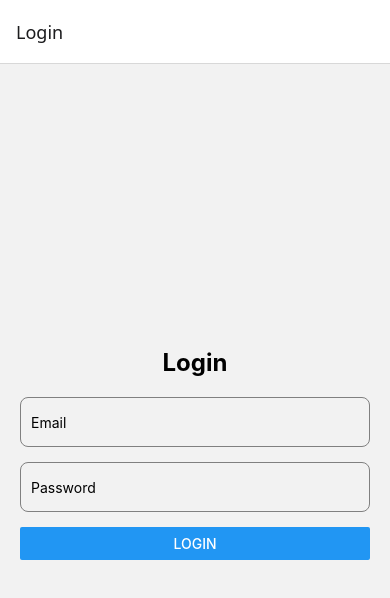
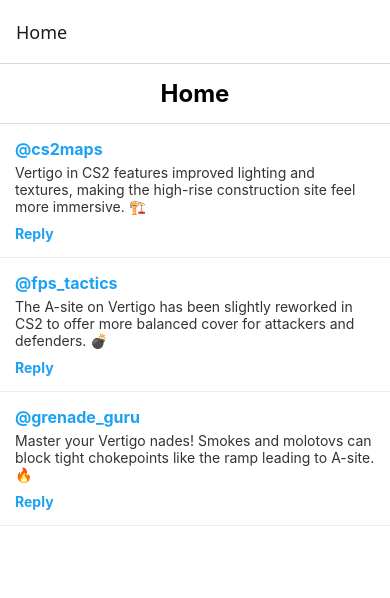
Before and after one commit to feselene/twitter, a React Native app in the folder frontend/: screen /Home in a window 390 px wide. Before the commit this address had no page. Shown: the top 598 px of the page. Built offline with nearby package versions, Linux system fonts and the light colour scheme.

Commit message:
make a homescreen.tsx with hardcoded data

```diff
--- a/frontend/App.tsx
+++ b/frontend/App.tsx
@@ -3,13 +3,15 @@ import { NavigationContainer } from '@react-navigation/native';
 import { createStackNavigator } from '@react-navigation/stack';
 import SignupScreen from './src/screens/SignupScreen';
 import LoginScreen from './src/screens/LoginScreen';
+import HomeScreen from './src/screens/HomeScreen';
 
 const Stack = createStackNavigator();
 
 const App = () => {
   return (
     <NavigationContainer>
-      <Stack.Navigator initialRouteName="Login">
+      <Stack.Navigator initialRouteName="Home">
+        <Stack.Screen name="Home" component={HomeScreen} />
         <Stack.Screen name="Login" component={LoginScreen} />
         <Stack.Screen name="Signup" component={SignupScreen} />
       </Stack.Navigator>
--- /dev/null
+++ b/frontend/src/screens/HomeScreen.tsx
@@ -0,0 +1,82 @@
+import React from 'react';
+import { View, Text, StyleSheet, FlatList, TouchableOpacity } from 'react-native';
+
+const tweets = [
+  {
+    id: '1',
+    username: '@cs2maps',
+    content: 'Vertigo in CS2 features improved lighting and textures, making the high-rise construction site feel more immersive. 🏗️',
+  },
+  {
+    id: '2',
+    username: '@fps_tactics',
+    content: 'The A-site on Vertigo has been slightly reworked in CS2 to offer more balanced cover for attackers and defenders. 💣',
+  },
+  {
+    id: '3',
+    username: '@grenade_guru',
+    content: 'Master your Vertigo nades! Smokes and molotovs can block tight chokepoints like the ramp leading to A-site. 🔥',
+  },
+];
+
+const HomeScreen = () => {
+  const renderTweet = ({ item }: { item: typeof tweets[0] }) => (
+    <View style={styles.tweetContainer}>
+      <Text style={styles.username}>{item.username}</Text>
+      <Text style={styles.content}>{item.content}</Text>
+      <TouchableOpacity>
+        <Text style={styles.replyButton}>Reply</Text>
+      </TouchableOpacity>
+    </View>
+  );
+
+  return (
+    <View style={styles.container}>
+      <Text style={styles.header}>Home</Text>
+      <FlatList
+        data={tweets}
+        renderItem={renderTweet}
+        keyExtractor={(item) => item.id}
+        showsVerticalScrollIndicator={false}
+      />
+    </View>
+  );
+};
+
+const styles = StyleSheet.create({
+  container: {
+    flex: 1,
+    backgroundColor: '#fff',
+  },
+  header: {
+    fontSize: 24,
+    fontWeight: 'bold',
+    padding: 15,
+    textAlign: 'center',
+    borderBottomWidth: 1,
+    borderBottomColor: '#ddd',
+  },
+  tweetContainer: {
+    padding: 15,
+    borderBottomWidth: 1,
+    borderBottomColor: '#eee',
+  },
+  username: {
+    fontWeight: 'bold',
+    fontSize: 16,
+    marginBottom: 5,
+    color: '#1DA1F2', // Twitter's signature blue color
+  },
+  content: {
+    fontSize: 14,
+    marginBottom: 10,
+    color: '#333',
+  },
+  replyButton: {
+    color: '#1DA1F2',
+    fontSize: 14,
+    fontWeight: 'bold',
+  },
+});
+
+export default HomeScreen;
```
